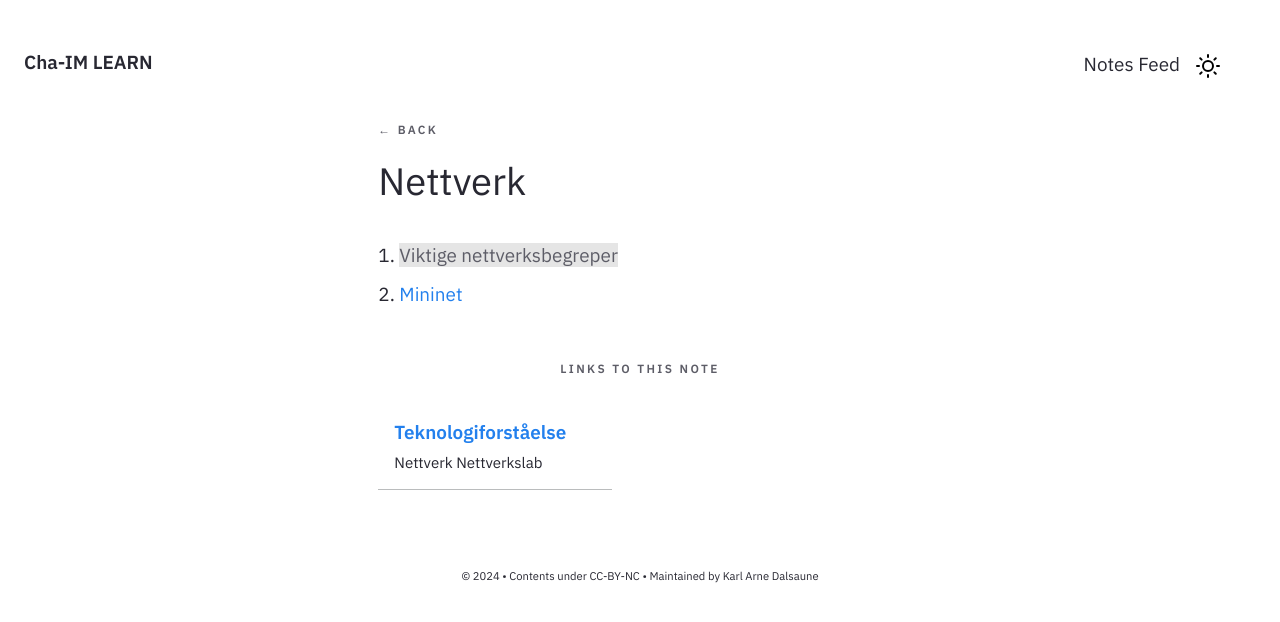
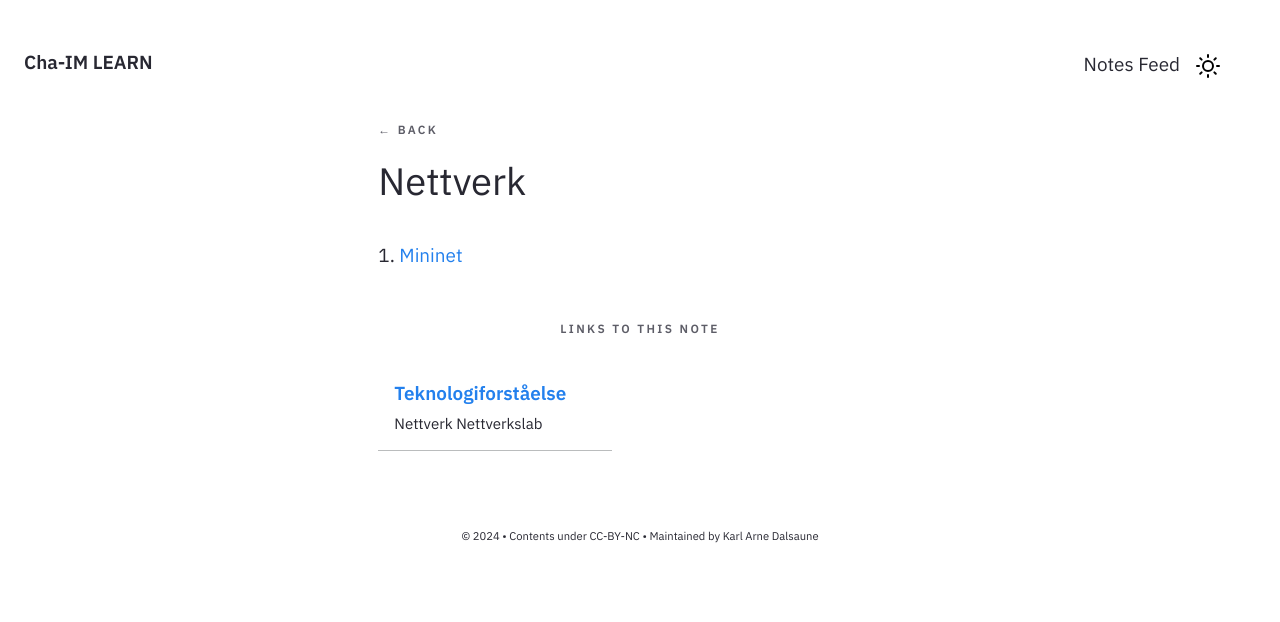
Before and after one commit to Cha-IM/cha-im.github.io, a Jekyll site: the page built from _notes/Public/Teknologiforståelse/Nettverk/Nettverk.md, in a window 1280 px wide. Shown: the top 622 px of the page. Built offline with Jekyll 4.4.1, drawn with Linux system fonts in a browser that asks for light colours.

Commit message:
fix: fixing wikilinks, pt 1

```diff
--- a/_notes/Public/Teknologiforståelse/Nettverk/Nettverk.md
+++ b/_notes/Public/Teknologiforståelse/Nettverk/Nettverk.md
@@ -3,5 +3,5 @@ title: Nettverk
 feed: hide
 date: 19-03-2024
 ---
-1. [[Viktige nettverksbegreper]]
+
 2. [[Mininet]]
```
